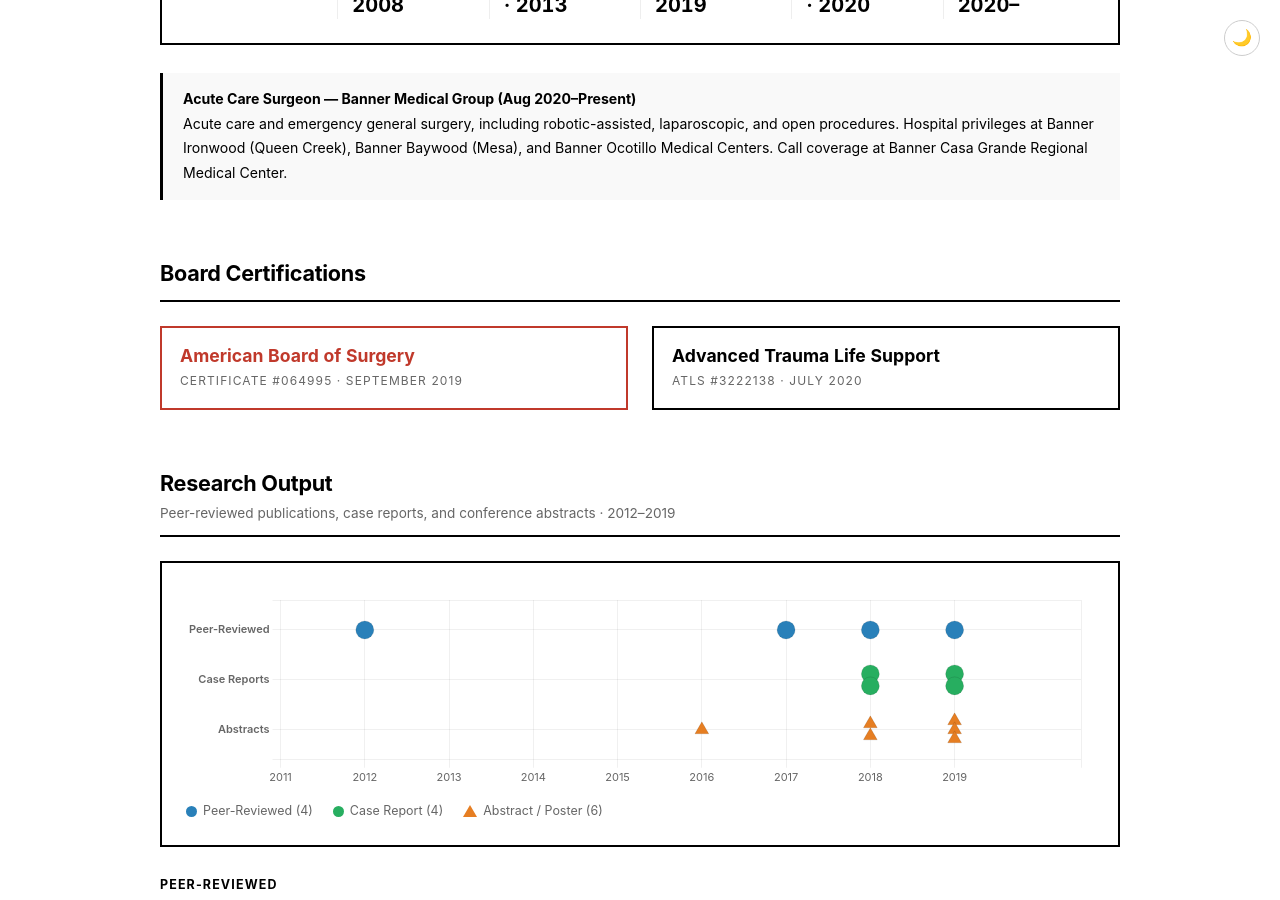
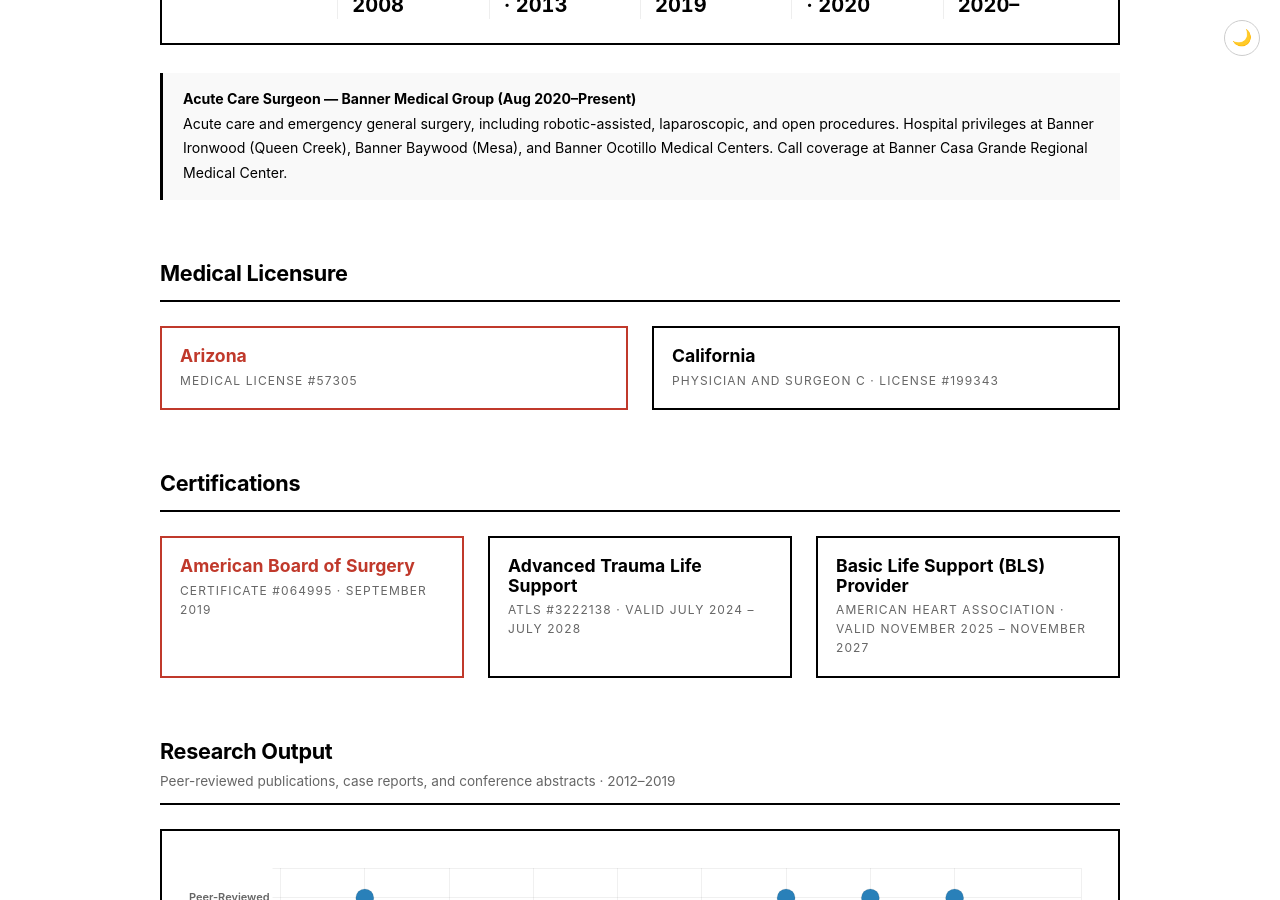
Before and after one commit to kambiz/kambiz.github.io, a Jekyll site: the page built from cv/index.html, in a window 1280 px wide and 900 px high, scrolled down 811 px. Built offline with Jekyll 4.4.1, drawn with Linux system fonts in a browser that asks for light colours.

Commit message:
CV: licensure on the page too, and updated ATLS and new BLS certifications
From the user's updated cards and licence details, on both the web CV and
the PDF:

- Medical Licensure: Arizona #57305 and California #199343 ("Physician and
  Surgeon C"), both confirmed by the user as theirs and active. It was
  PDF-only; it is now on the page as well.
- ATLS (#3222138): now valid July 2024 – July 2028 (issued 7/14/2024,
  expires 7/14/2028), replacing July 2020.
- New: AHA Basic Life Support Provider, valid November 2025 – November 2027
  (issued 11/21/2025, renew by 11/30/2027). The eCard verification code is
  deliberately left out.
- The section is now "Certifications" rather than "Board Certifications",
  since BLS and ATLS are not board certifications.

The PDF is rebuilt, and its page-content fingerprint updated. The site check
flagged the old PDF as stale before the rebuild and passes after it.
CLAUDE.md records the changes and the renewal dates.

Co-Authored-By: Claude Sonnet 5.5 <noreply@anthropic.com>
Claude-Session: https://claude.ai/code/session_01R6CWWxfPww3NUGdKi2WSr4

```diff
--- a/cv/index.html
+++ b/cv/index.html
@@ -264,9 +264,24 @@ canvas { max-width:100%; display:block; }
   Call coverage at Banner Casa Grande Regional Medical Center.
 </div>
 
-<!-- ── Board Certifications ───────────────────────────────────── -->
+<!-- ── Medical Licensure ──────────────────────────────────────── -->
 <div class="section-head">
-  <h2>Board Certifications</h2>
+  <h2>Medical Licensure</h2>
+</div>
+<div style="display:flex; gap:24px; flex-wrap:wrap; margin-bottom:36px;">
+  <div class="stat-card accent" style="flex:1 1 200px; padding:18px; text-align:left;">
+    <div class="value" style="font-size:1.1em;">Arizona</div>
+    <div class="label">Medical License #57305</div>
+  </div>
+  <div class="stat-card" style="flex:1 1 200px; padding:18px; text-align:left;">
+    <div class="value" style="font-size:1.1em;">California</div>
+    <div class="label">Physician and Surgeon C &middot; License #199343</div>
+  </div>
+</div>
+
+<!-- ── Certifications ─────────────────────────────────────────── -->
+<div class="section-head">
+  <h2>Certifications</h2>
 </div>
 <div style="display:flex; gap:24px; flex-wrap:wrap; margin-bottom:36px;">
   <div class="stat-card accent" style="flex:1 1 200px; padding:18px; text-align:left;">
@@ -275,7 +290,11 @@ canvas { max-width:100%; display:block; }
   </div>
   <div class="stat-card" style="flex:1 1 200px; padding:18px; text-align:left;">
     <div class="value" style="font-size:1.1em;">Advanced Trauma Life Support</div>
-    <div class="label">ATLS #3222138 &middot; July 2020</div>
+    <div class="label">ATLS #3222138 &middot; Valid July 2024 &ndash; July 2028</div>
+  </div>
+  <div class="stat-card" style="flex:1 1 200px; padding:18px; text-align:left;">
+    <div class="value" style="font-size:1.1em;">Basic Life Support (BLS) Provider</div>
+    <div class="label">American Heart Association &middot; Valid November 2025 &ndash; November 2027</div>
   </div>
 </div>
 
```
Also changed, not shown: CLAUDE.md (+8 -8 lines), tools/cv-pdf/cv.html (+8 -2 lines), 2 other files.
